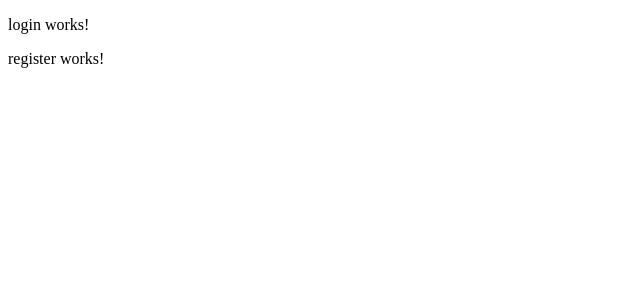
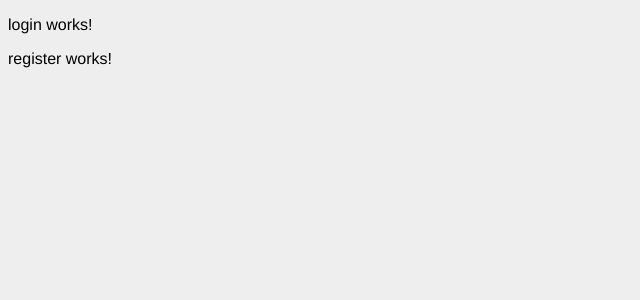
Before and after one commit to joseAL520/tiendaDash, an Angular app: page / in a window 1280 px wide. Shown: the top 300 px of the page, without its empty margins (0-640 px from the left). Built offline with nearby package versions, Linux system fonts and the light colour scheme.

Commit message:
structure proyect 2

```diff
--- a/src/styles.css
+++ b/src/styles.css
@@ -1 +1,7 @@
 /* You can add global styles to this file, and also import other style files */
+
+body{
+    background-color: #eee;
+    font-family: "HelveticaNeue-Light", "Helvetica Neue Light", "Helvetica Neue", Helvetica, Arial, "Lucida Grande", sans-serif;
+
+}
```
